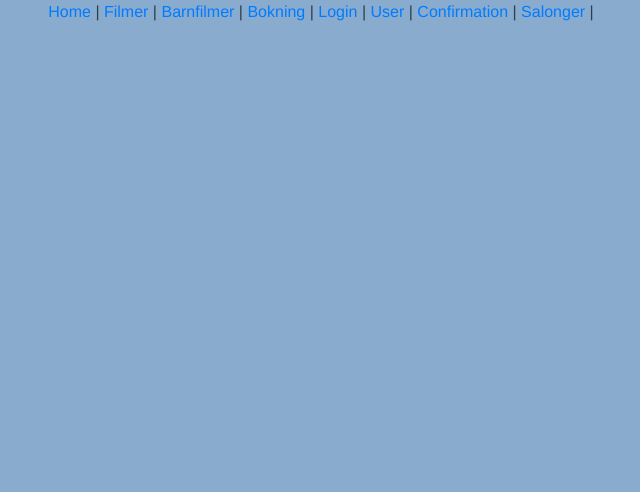
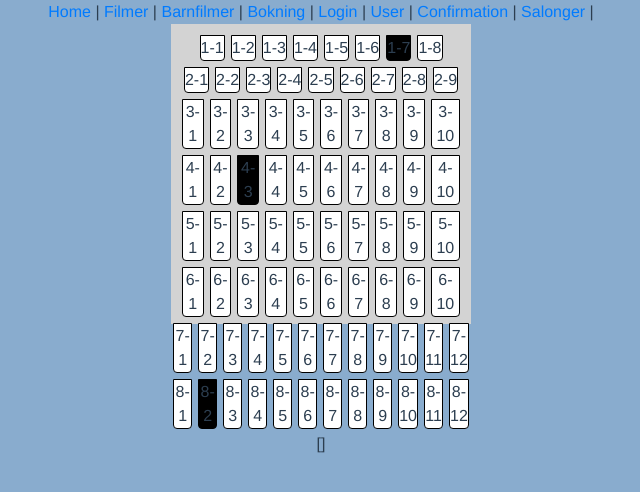
Before and after one commit to cchaglund/movie-team, a Vue app: page /#/bokning in a window 1280 px wide. Shown: the top 492 px of the page, without its empty margins (319-959 px from the left). Built offline with nearby package versions, Linux system fonts and the light colour scheme.

Commit message:
la till bokningssida + sätena har id

```diff
--- a/src/components/Placering.vue
+++ b/src/components/Placering.vue
@@ -1,14 +1,21 @@
 <template>
 	<div>
 		<div class="container">
-			<div
-				class="seats-row"
-				v-for="(seatsPerRow, index) in this.salonger[0].seatsPerRow">
+			<Row
+				v-for="(seatsPerRow, index) in this.salonger[0].seatsPerRow"
+				:total="seatsPerRow"
+				:row_num="index+1"
+				:takenSeats="takenSeats"
+				:key="index"
+				@seat-selected="bookSeat"
+			/>
+			{{selectedSeats}}
 
-				<Seat
-					v-for="index in seatsPerRow"
-					:id="setID"
-				/>
+	<!-- 			<Seat
+					v-for="seatIndex in seatsPerRow"
+					:seat_index="seatIndex"
+					:key="seatIndex"
+				/> -->
 
 			</div>
 		</div>
@@ -16,8 +23,8 @@
 </template>
 
 <script>
-	var json = require('@/assets/film-data.json');
-	import Seat from '@/components/Seat.vue'
+	// var json = require('@/assets/filmer.json');
+	import Row from '@/components/Row.vue'
 
 	export default {
 		name: 'Placering',
@@ -25,20 +32,31 @@
 
 		},
 		components: {
-			Seat
+			Row
 		},
 		computed: {
-			setID: function() {
-				this.counter = this.counter + 1
-				console.log(this.counter)
-				console.log(json)
-				return this.counter
+			setId: function() {
+				console.log()
+				return
+			},
+			formattedSeats: function() {
+				console.log(this.selectedSeats)
+
+				this.selectedSeats.forEach(function(item, index) {
+					return `${item[0]}-${item[1]}`
+				})
 			}
 		},
 		data() {
 			return {
-				counter: 0,
-				takenSeats: [12, 3, 24],
+				idCounter: 0,
+				selectedSeats: [],
+				takenSeats:
+					[
+						[4, 3],
+						[1, 7],
+						[8, 2]
+					],
 				salonger: [
 				  {
 				    "name": "Stora Salongen",
@@ -70,9 +88,9 @@
 			}
 		},
 		methods: {
-			buildSeatPlan() {
-				Filmerdata[0]
-
+			bookSeat(seatLocation) {
+				this.takenSeats.push(seatLocation)
+				this.selectedSeats.push(seatLocation)
 			}
 		}
 	}
@@ -92,8 +110,6 @@
 	padding: 0.5rem;
 }
 
-.seats-row {
-	display: flex;
-}
+
 
 </style>
--- /dev/null
+++ b/src/components/Row.vue
@@ -0,0 +1,80 @@
+<template>
+	<div class="seats-row">
+		<Seat
+			v-for="seat in total"
+			:row_num="row_num"
+			:seat_num="seat"
+			:key="seat"
+			:takenSeats="takenSeats"
+			@seat-selected="seatSelected"
+		/>
+	</div>
+</template>
+
+<script>
+
+	import Seat from '@/components/Seat.vue'
+
+	export default {
+		name: 'Placering',
+		props: {
+			total: Number,
+			row_num: Number,
+			takenSeats: Array
+		},
+		components: {
+			Seat
+		},
+		computed: {
+			setId: function() {
+				console.log()
+				return
+			}
+		},
+		data() {
+			return {
+				salonger: [
+				  {
+				    "name": "Stora Salongen",
+				    "seats": 81,
+				    "seatsPerRow": [
+				      8,
+				      9,
+				      10,
+				      10,
+				      10,
+				      10,
+				      12,
+				      12
+				    ]
+				  },
+				  {
+				    "name": "Lilla Salongen",
+				    "seats": 55,
+				    "seatsPerRow": [
+				      6,
+				      8,
+				      9,
+				      10,
+				      10,
+				      12
+				    ]
+				  }
+				]
+			}
+		},
+		methods: {
+			seatSelected(seatLocation) {
+				this.$emit('seat-selected', seatLocation)
+			}
+		}
+	}
+</script>
+
+
+<style>
+.seats-row {
+	display: flex;
+}
+
+</style>
--- a/src/components/Seat.vue
+++ b/src/components/Seat.vue
@@ -1,8 +1,8 @@
 <template>
 	<div
 		class="seat"
-		:class="{'selected': isSelected, 'unselected': !isSelected}"
-		@click="selectSeat()"
+		:class="classObject"
+		@click="selectSeat"
 	>
 	{{id}}
 
@@ -23,11 +23,36 @@
 			}
 		},
 		props: {
-			id: Number
+			row_num: Number,
+			seat_num: Number,
+			takenSeats: Array
 		},
 		methods: {
 			selectSeat() {
-				this.isSelected = true
+				if (!this.isTaken) {
+					this.isSelected = true
+					this.$emit('seat-selected', [this.row_num, this.seat_num])
+				}
+
+			}
+		},
+		computed: {
+			id: function() {
+				return this.row_num + '-' + this.seat_num
+			},
+			classObject: function() {
+				return {
+					'selected': this.isSelected,
+					'unselected': !this.isSelected && !this.isTaken,
+					'taken': this.isTaken && !this.isSelected
+				}
+			},
+			isTaken: function() {
+				for (let takenSeat of this.takenSeats) {
+					if (takenSeat[0] == this.row_num && takenSeat[1] == this.seat_num) {
+						return true
+					}
+				}
 			}
 		}
 	}
@@ -50,7 +75,14 @@
 		background-color: yellow;
 	}
 
+	.taken {
+		background-color: black;
+	}
+
 	.selected {
 		background-color: green;
+		border: 1px solid green;
 	}
+
+
 </style>
--- /dev/null
+++ b/src/views/Bokning.vue
@@ -0,0 +1,25 @@
+<template>
+	<Placering />
+
+</template>
+
+
+
+<script>
+
+	import Placering from '@/components/Placering.vue'
+
+	export default {
+		name: 'bokning',
+		components: {
+			Placering
+		}
+	}
+
+</script>
+
+
+
+<style>
+
+</style>
```
